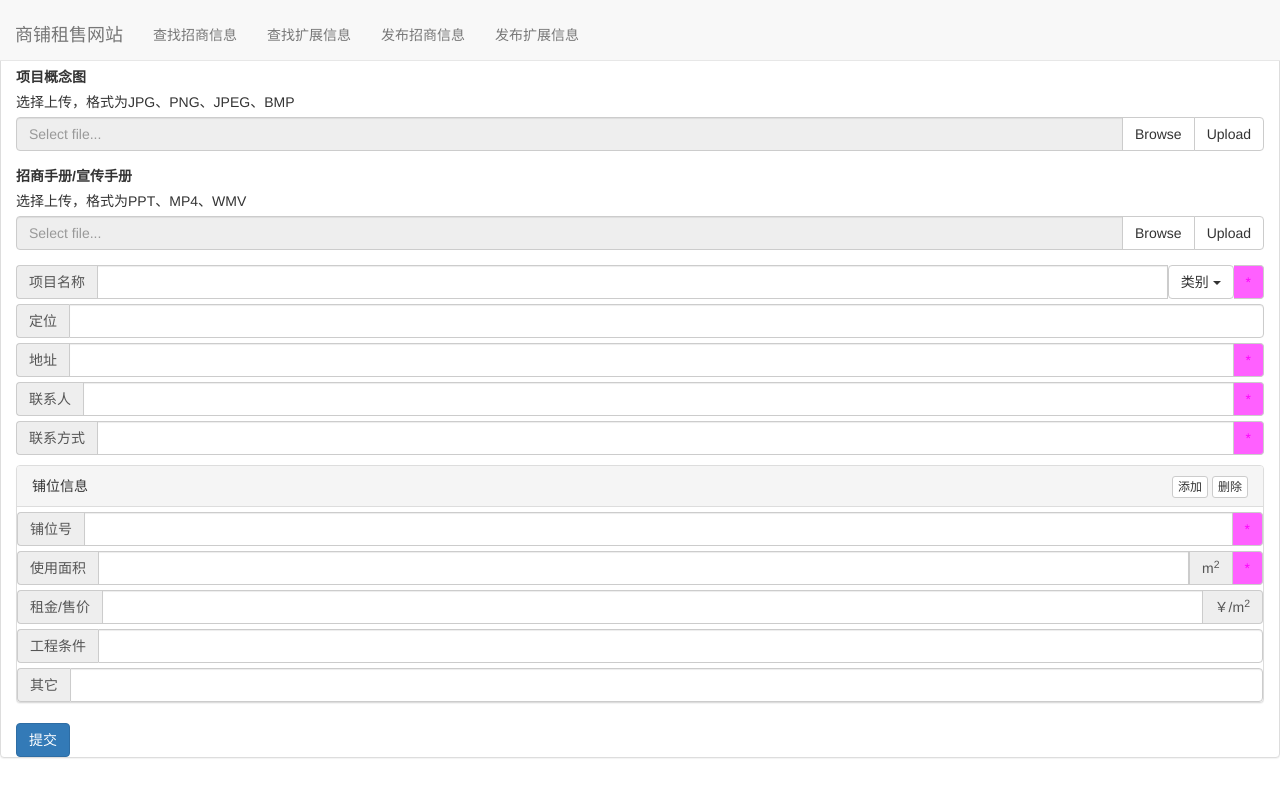
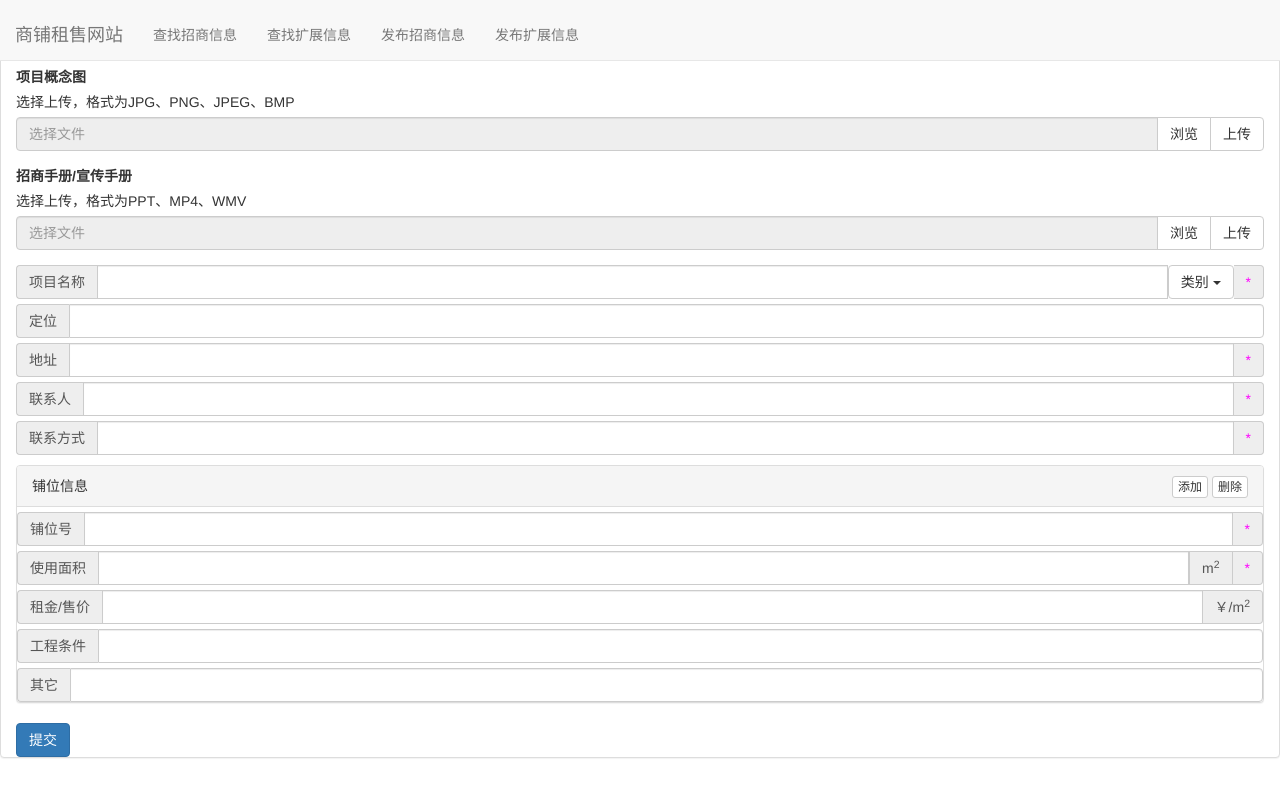
Before and after one commit to sniweef/rent_site, a Flask app: page /rent/publish in a window 1280 px wide. Run offline with Flask 2, Linux system fonts and the light colour scheme; parts of the project's set-up code (start-up, migrations or seed data) failed here and were passed over; some libraries are stand-ins or nearby versions.

Commit message:
make all chinese

```diff
--- a/rent_shop/static/css/style.css
+++ b/rent_shop/static/css/style.css
@@ -95,5 +95,4 @@ li a {
 }
 .must-have {
     color: #FF00FF;
-    background-color: #FF60FF;
 }
--- a/rent_shop/templates/publish_rent.html
+++ b/rent_shop/templates/publish_rent.html
@@ -121,6 +121,7 @@ function upload_file(upload_idx) {
     {
         return alert('最多上传' + files_max_num[upload_idx] + '个' + file_type[upload_idx]);
     }
+    $('#bg-danger'+upload_idx).text('上传文件中...');
     console.log(upload_idx, files);
     var form_data = new FormData();
     for (var i in files)
@@ -291,12 +292,12 @@ function post_rent() {
                     <span>选择上传，格式为JPG、PNG、JPEG、BMP</span>
 
                     <div class="input-group">
-                        <input type="text" class="form-control" placeholder="Select file..." disabled>
+                        <input type="text" class="form-control" placeholder="选择文件" disabled>
                         <span class="input-group-btn">
                             <span class="btn btn-default btn-file">
-                                Browse<input type="file" multiple id="files0">
+                                浏览<input type="file" multiple id="files0">
                             </span>
-                            <button class="btn btn-default" type="button" onclick="upload_file(0)">Upload</button>
+                            <button class="btn btn-default" type="button" onclick="upload_file(0)">上传</button>
                         </span>
                     </div>
                     <p class="bg-danger" id="bg-danger0"></p>
@@ -316,10 +317,10 @@ function post_rent() {
                     {% if editable %}
                     <span>选择上传，格式为PPT、MP4、WMV</span>
                     <div class="input-group">
-                        <input type="text" class="form-control" placeholder="Select file..." disabled>
+                        <input type="text" class="form-control" placeholder="选择文件" disabled>
                         <span class="input-group-btn">
-                            <span class="btn btn-default btn-file">Browse<input type="file" multiple id="files1"></span>
-                            <button class="btn btn-default" type="button" onclick="upload_file(1)">Upload</button>
+                            <span class="btn btn-default btn-file">浏览<input type="file" multiple id="files1"></span>
+                            <button class="btn btn-default" type="button" onclick="upload_file(1)">上传</button>
                         </span>
                     </div>
                     <p class="bg-danger" id="bg-danger1"></p>
--- a/rent_shop/templates/rent_sold_projects.html
+++ b/rent_shop/templates/rent_sold_projects.html
@@ -109,9 +109,9 @@ $(function(){
                     <div class="row">
                         <div class="col-xs-12">
                             <div class="input-group">
-                                <input type="text" class="form-control" placeholder="Search for..." id="search_key">
+                                <input type="text" class="form-control" placeholder="输入搜索关键字，第一个字段可为城市名" id="search_key">
                                 <span class="input-group-btn">
-                                    <button class="btn btn-default" type="button" onclick="refresh_result()">Search</button>
+                                    <button class="btn btn-default" type="button" onclick="refresh_result()">搜索</button>
                                 </span>
                             </div><!-- /input-group -->
                         </div><!-- /.col-lg-6 -->
--- a/rent_shop/templates/wanted_project.html
+++ b/rent_shop/templates/wanted_project.html
@@ -91,9 +91,9 @@ $(function(){
             <div class="row">
                 <div class="col-xs-12">
                     <div class="input-group">
-                        <input type="text" class="form-control" placeholder="Search for..." id="search_key">
+                        <input type="text" class="form-control" placeholder="输入搜索关键字" id="search_key">
                                 <span class="input-group-btn">
-                                    <button class="btn btn-default" type="button" onclick="refresh_result()">Search</button>
+                                    <button class="btn btn-default" type="button" onclick="refresh_result()">搜索</button>
                                 </span>
                     </div><!-- /input-group -->
                 </div><!-- /.col-lg-6 -->
--- a/rent_shop/views/rent.py
+++ b/rent_shop/views/rent.py
@@ -126,7 +126,7 @@ def publish_rent():
         rent_project.brochure = form.brochure.data if form.brochure.data else None
         rent_project.project_name = form.project_name.data
         rent_project.project_type = form.project_type.data
-        print rent_project.project_type
+        # print rent_project.project_type
         rent_project.position = form.position.data
         rent_project.address = form.address.data
         rent_project.contacter = form.contacter.data
```
